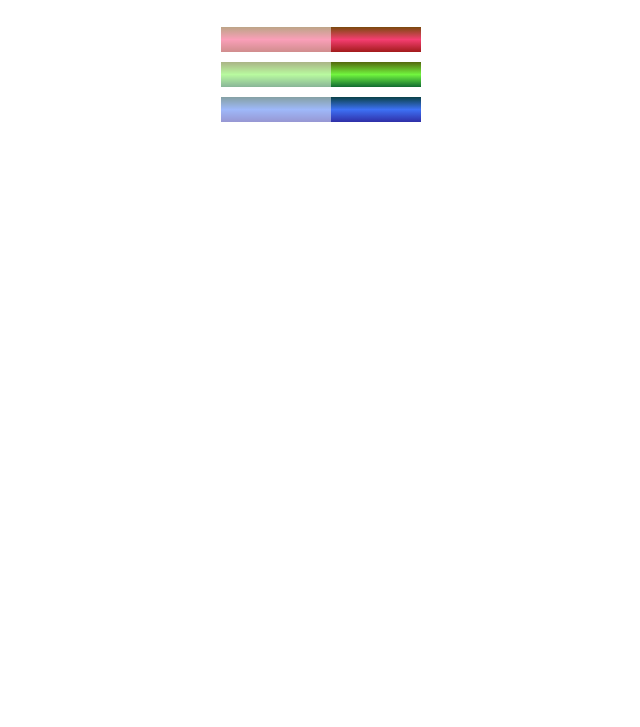
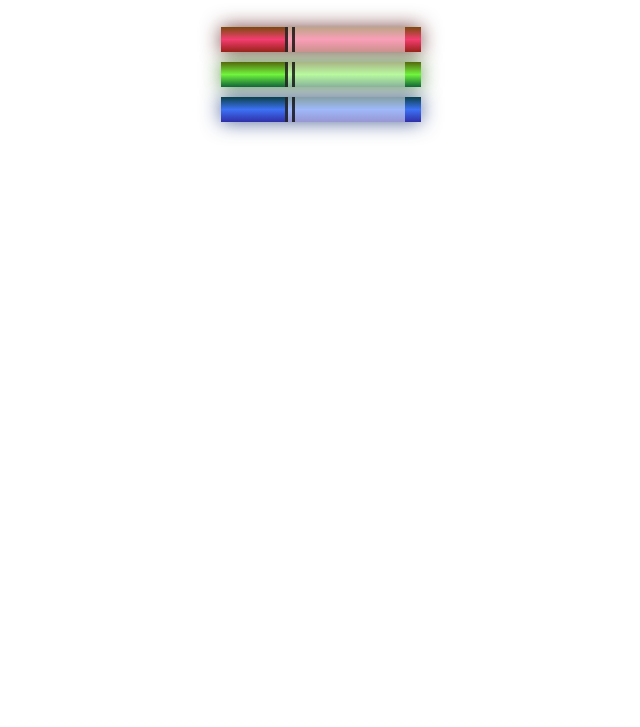
Before and after one commit to VladimirL1990/CSS_Color_Markers, a plain HTML site: page index.html in a window 1280 px wide. Shown: the part 73-800 px from the top of the page, without its empty margins (319-959 px from the left). Drawn offline with Linux system fonts and the light colour scheme.

Commit message:
Update styles.css

```diff
--- a/styles.css
+++ b/styles.css
@@ -13,21 +13,33 @@ h1 {
   margin: 10px auto;
 }
 
+.cap {
+  width: 60px;
+  height: 25px;
+}
+
 .sleeve {
   width: 110px;
   height: 25px;
-  background-color: white;
-  opacity: 0.5; /* 50% transparency */
+  background-color: rgba(255, 255, 255, 0.5);
+  border-left: 10px double rgba(0, 0, 0, 0.75);
+}
+
+.cap, .sleeve {
+  display: inline-block;
 }
 
 .red {
   background: linear-gradient(rgb(122, 74, 14), rgb(245, 62, 113), rgb(162, 27, 27));
+  box-shadow: 0 0 20px 0 rgba(83, 14, 14, 0.8);
 }
 
 .green {
   background: linear-gradient(#55680D, #71F53E, #116C31);
+  box-shadow: 0 0 20px 0 #3B7E20CC;
 }
 
 .blue {
   background: linear-gradient(hsl(186, 76%, 16%), hsl(223, 90%, 60%), hsl(240, 56%, 42%));
+  box-shadow: 0 0 20px 0 hsla(223, 59%, 31%, 0.8);
 }
```
